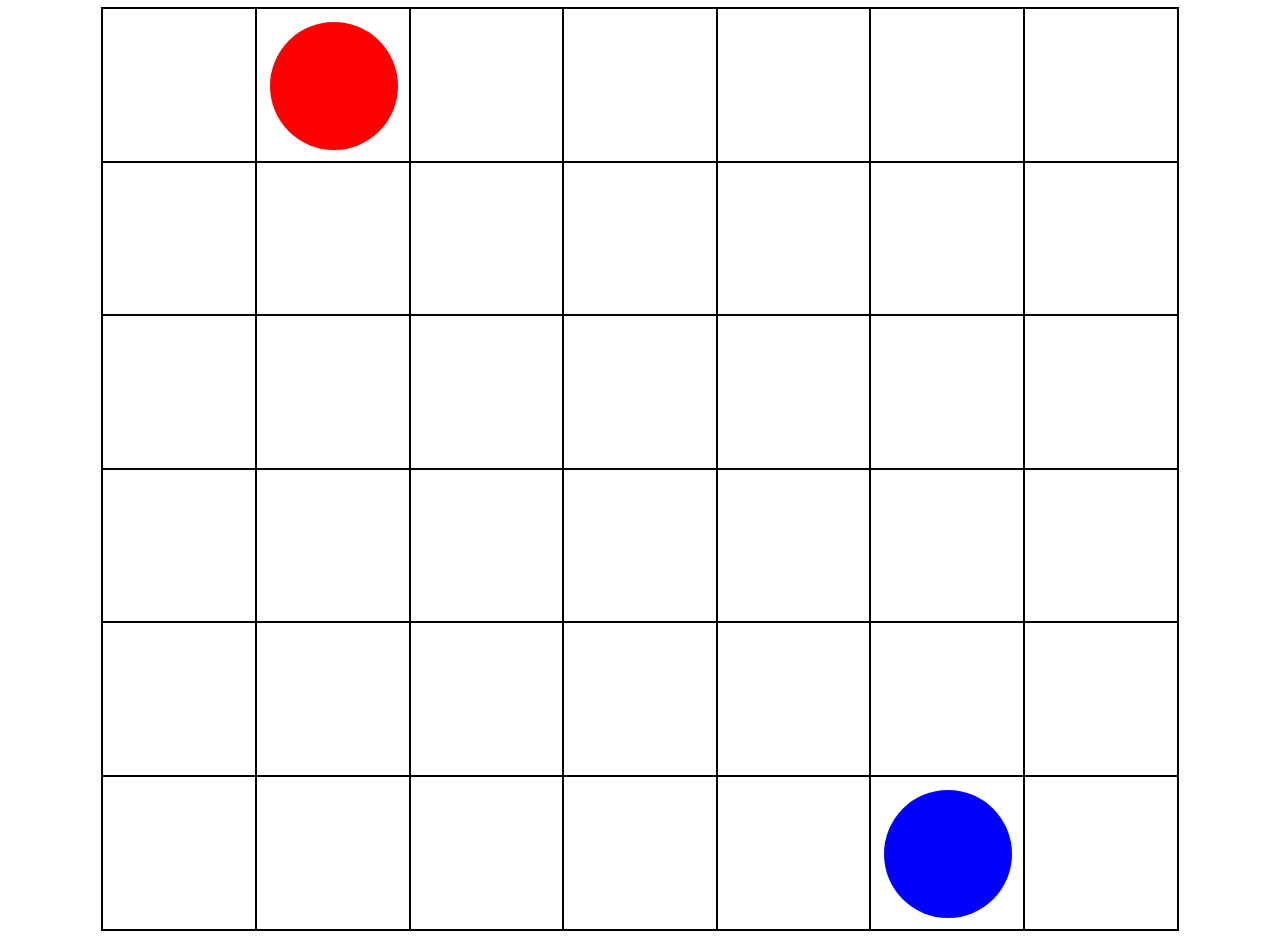
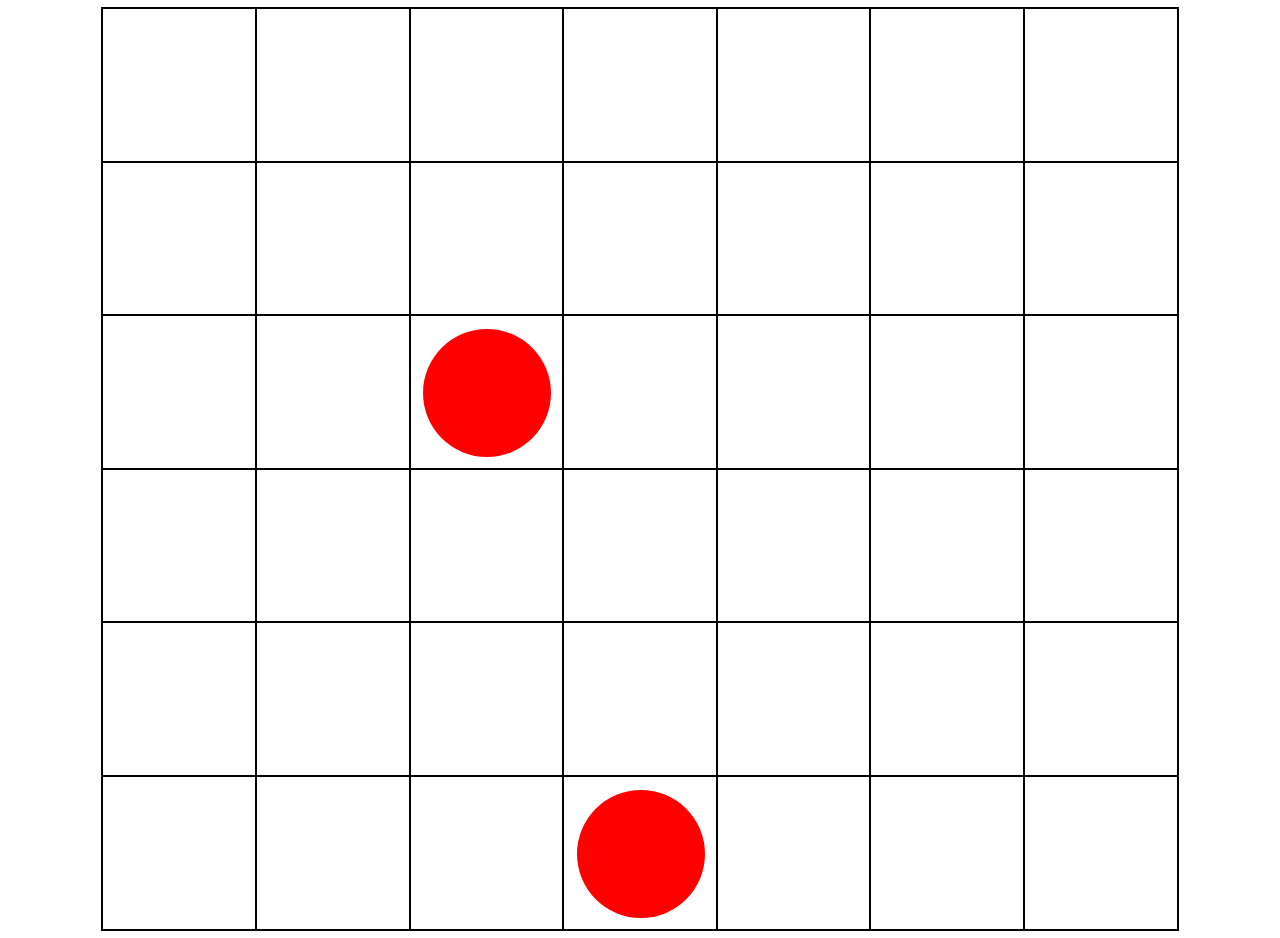
Before and after one commit to michamettler/zhaw-wbe, a plain HTML site: page vier-gewinnt/code/connect4.html in a window 1280 px wide. Drawn offline with Linux system fonts and the light colour scheme.

Commit message:
finished lab8

```diff
--- a/vier-gewinnt/code/connect4.html
+++ b/vier-gewinnt/code/connect4.html
@@ -1,112 +1,22 @@
 <!DOCTYPE html>
 <html lang="en">
-  <head>
-    <meta charset="UTF-8" />
-    <title>Vier gewinnt</title>
 
-    <style>
-      div {
-        box-sizing: border-box;
-      }
+<head>
+  <meta charset="UTF-8" />
+  <title>Vier gewinnt</title>
 
-      .board {
-        width: 84vw;
-        margin: auto;
-        outline: 1px solid black;
-      }
+  <link rel="stylesheet" href="styles.css" />
 
-      .row {
-        display: flex;
-        flex-direction: row;
-      }
+  <script src="elt.js"></script>
+  <script src="script.js"></script>
+</head>
 
-      .board .field {
-        border: 1px solid black;
-        width: 12vw; /* Manages Viewpoint Display */
-        height: 12vw;
-        /*display: none;*/
-      }
+<body>
+  <div id="board" class="board"></div>
 
-      .board .field:first-child {
-        display: block;
-      }
+  <script>
+    showBoard()
+  </script>
+</body>
 
-      .board .field .piece {
-        width: 10vw;
-        height: 10vw;
-        border-radius: 50%;
-        margin: 1vw;
-      }
-      .board .field .blue {
-        background-color: blue;
-      }
-      .board .field .red {
-        background-color: red;
-      }
-    </style>
-  </head>
-
-  <body>
-    <div class="board">
-      <div class="row">
-        <div class="field"></div>
-        <div class="field"><div class="red piece"></div></div>
-        <div class="field"></div>
-        <div class="field"></div>
-        <div class="field"></div>
-        <div class="field"></div>
-        <div class="field"></div>
-      </div>
-
-      <div class="row">
-        <div class="field"></div>
-        <div class="field"></div>
-        <div class="field"></div>
-        <div class="field"></div>
-        <div class="field"></div>
-        <div class="field"></div>
-        <div class="field"></div>
-      </div>
-
-      <div class="row">
-        <div class="field"></div>
-        <div class="field"></div>
-        <div class="field"></div>
-        <div class="field"></div>
-        <div class="field"></div>
-        <div class="field"></div>
-        <div class="field"></div>
-      </div>
-
-      <div class="row">
-        <div class="field"></div>
-        <div class="field"></div>
-        <div class="field"></div>
-        <div class="field"></div>
-        <div class="field"></div>
-        <div class="field"></div>
-        <div class="field"></div>
-      </div>
-
-      <div class="row">
-        <div class="field"></div>
-        <div class="field"></div>
-        <div class="field"></div>
-        <div class="field"></div>
-        <div class="field"></div>
-        <div class="field"></div>
-        <div class="field"></div>
-      </div>
-
-      <div class="row">
-        <div class="field"></div>
-        <div class="field"></div>
-        <div class="field"></div>
-        <div class="field"></div>
-        <div class="field"></div>
-        <div class="field"><div class="blue piece"></div></div>
-        <div class="field"></div>
-      </div>
-    </div>
-  </body>
 </html>
--- /dev/null
+++ b/vier-gewinnt/code/script.js
@@ -0,0 +1,43 @@
+let state = {
+  board: Array(6)
+    .fill('')
+    .map(() => Array(7).fill('')),
+}
+
+function showBoard() {
+  const boardEl = document.getElementById('board')
+  boardEl.innerHTML = ''
+
+  state.board.forEach((row, i) => {
+    const rowEl = elt('div', { class: 'row' })
+
+    row.forEach((cell, j) => {
+      const fieldEl = elt('div', { class: 'field' })
+
+      if (cell === 'r') {
+        const redPiece = elt('div', { class: 'piece red' })
+        fieldEl.appendChild(redPiece)
+      } else if (cell === 'b') {
+        const bluePiece = elt('div', { class: 'piece blue' })
+        fieldEl.appendChild(bluePiece)
+      }
+
+      rowEl.appendChild(fieldEl)
+    })
+
+    boardEl.appendChild(rowEl)
+  })
+}
+
+function randomUpdate() {
+  const row = Math.floor(Math.random() * 6)
+  const col = Math.floor(Math.random() * 7)
+  const actions = ['', 'r', 'b']
+  const randomAction = actions[Math.floor(Math.random() * actions.length)]
+
+  state.board[row][col] = randomAction
+
+  showBoard()
+}
+
+setInterval(randomUpdate, 1000)
--- /dev/null
+++ b/vier-gewinnt/code/styles.css
@@ -0,0 +1,41 @@
+div {
+    box-sizing: border-box;
+  }
+
+  .board {
+    width: 84vw;
+    margin: auto;
+    outline: 1px solid black;
+  }
+
+  .row {
+    display: flex;
+    flex-direction: row;
+  }
+
+  .board .field {
+    border: 1px solid black;
+    width: 12vw;
+    /* Manages Viewpoint Display */
+    height: 12vw;
+    /*display: none;*/
+  }
+
+  .board .field:first-child {
+    display: block;
+  }
+
+  .board .field .piece {
+    width: 10vw;
+    height: 10vw;
+    border-radius: 50%;
+    margin: 1vw;
+  }
+
+  .board .field .blue {
+    background-color: blue;
+  }
+
+  .board .field .red {
+    background-color: red;
+  }
```
Also changed, not shown: vier-gewinnt/code/elt.js (+3 -5 lines).
